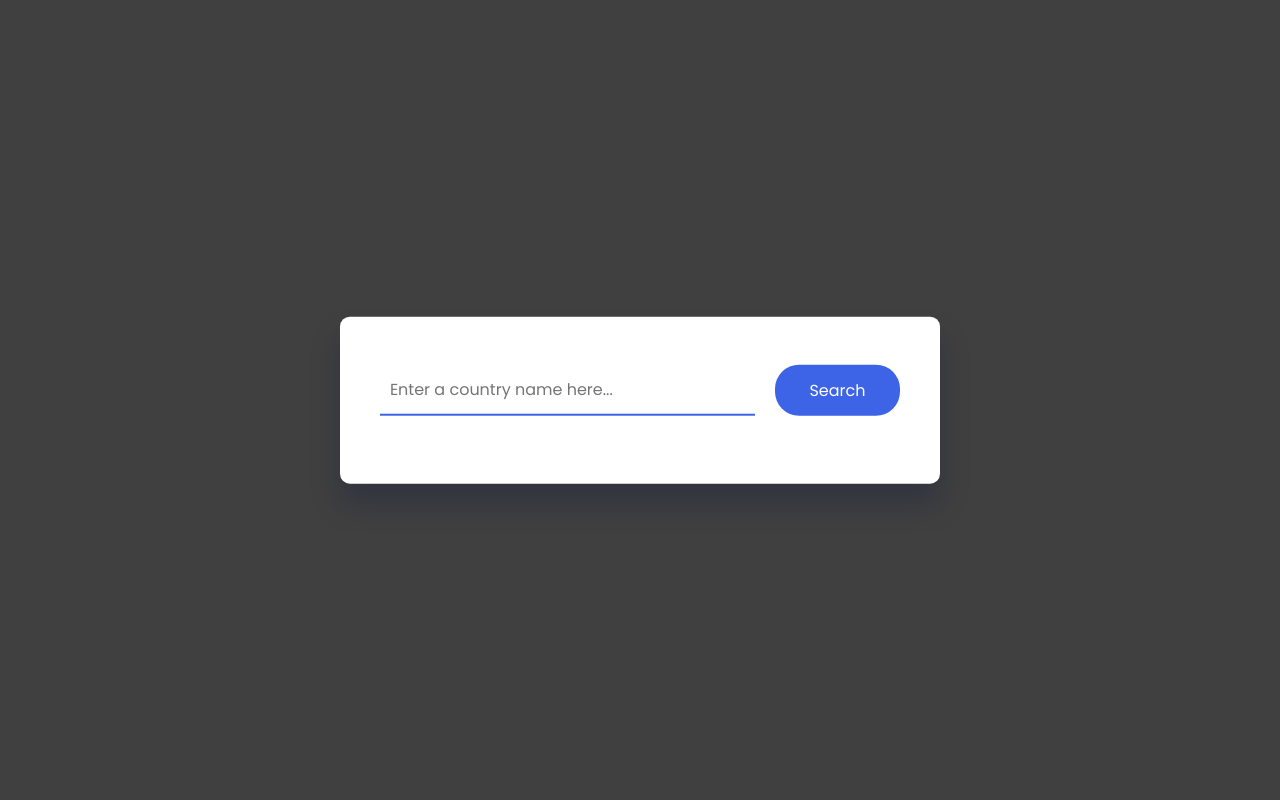
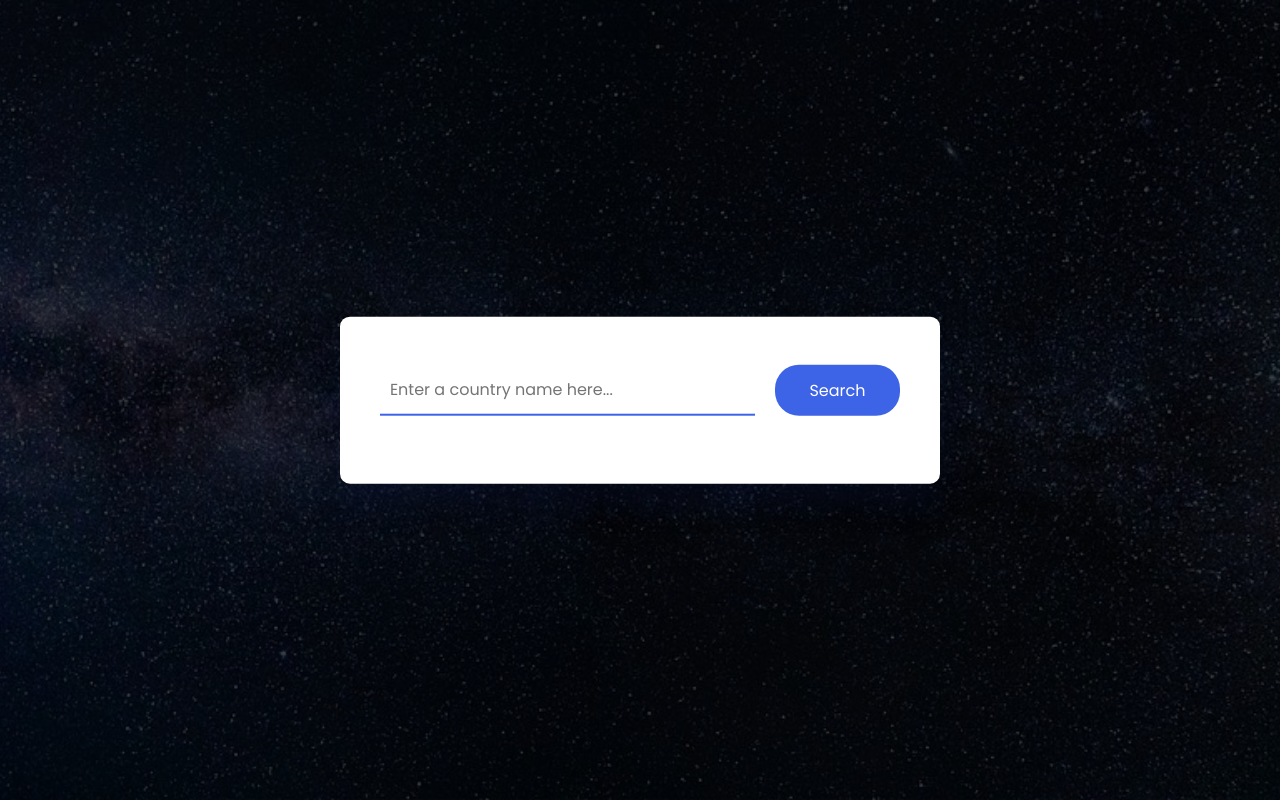
Before and after one commit to sajalsantra/Country-Guide, a plain HTML site: page index.html in a window 1280 px wide. Drawn offline with Linux system fonts and the light colour scheme.

Commit message:
Update style.css

```diff
--- a/style.css
+++ b/style.css
@@ -7,7 +7,7 @@
 body{
     width: 100%;
     height: 100vh;
-    background: linear-gradient(rgba(0,0,0,0.75),rgba(0,0,0,0.75)), url(banner.jpg);
+    background: linear-gradient(rgba(0,0,0,0.75),rgba(0,0,0,0.75)), url(img/banner.jpg);
     background-position: center;
     background-size: cover;
 }
```
